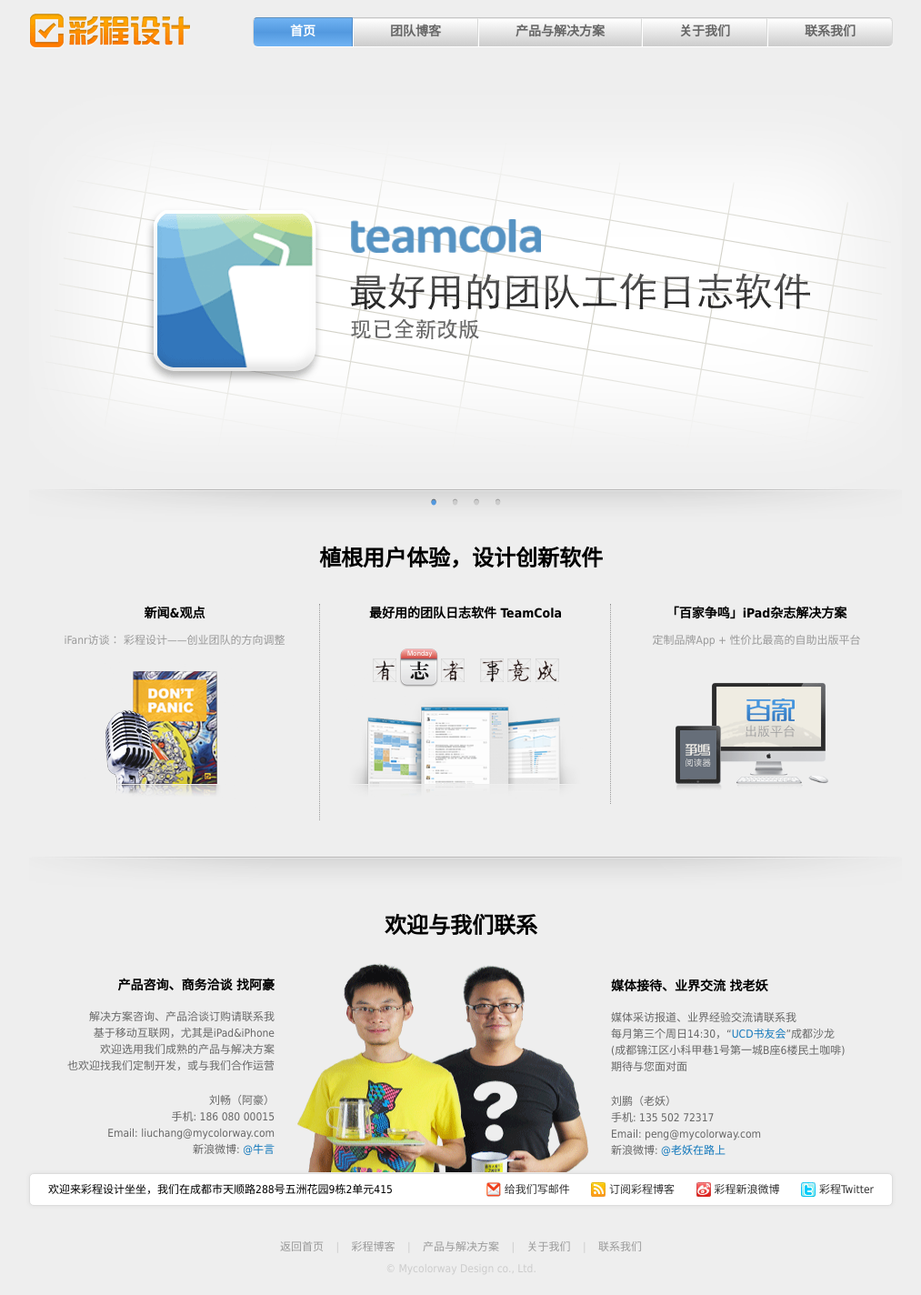
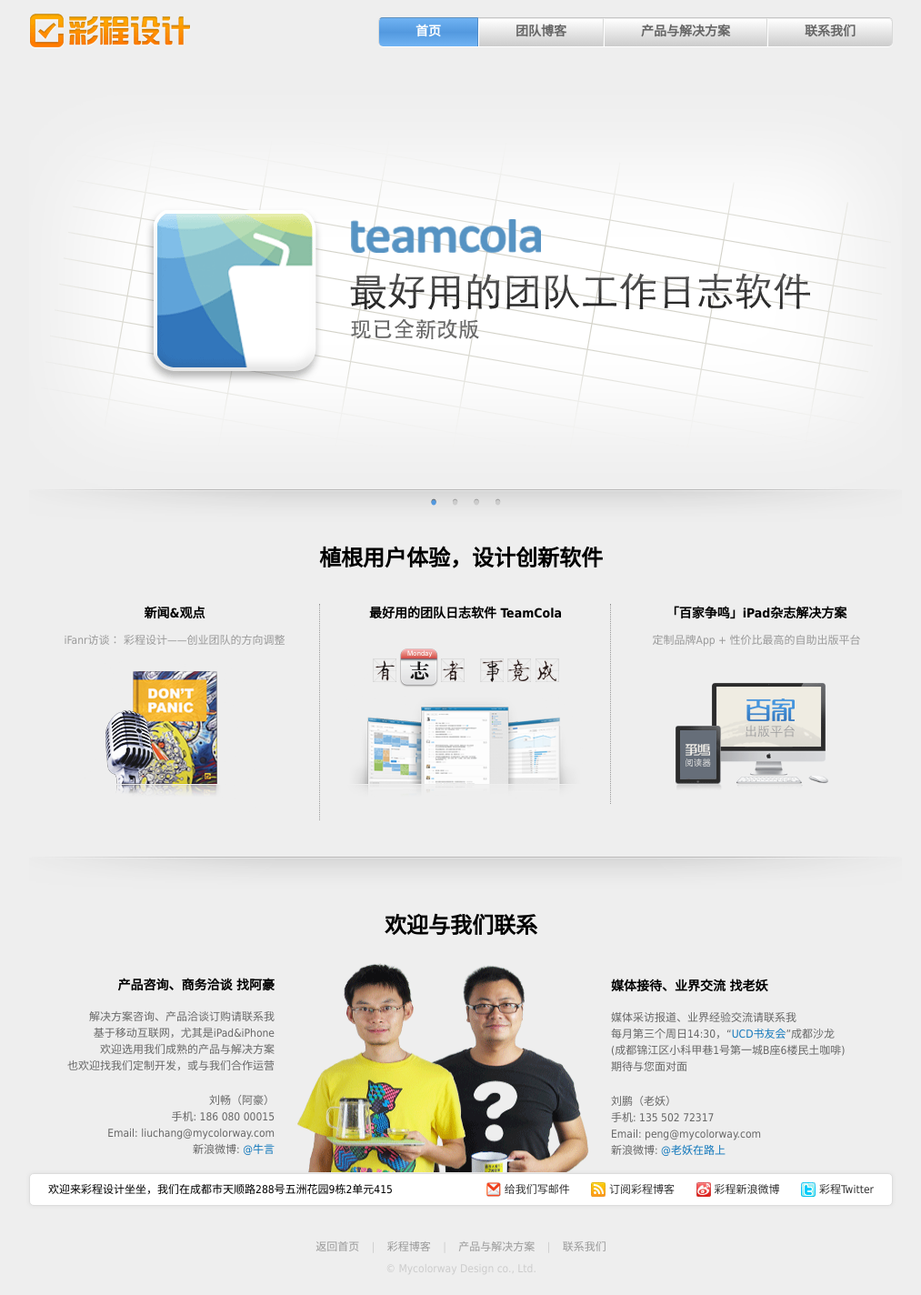
Before and after one commit to mycolorway/ccw-site, a plain HTML site: page index.html in a window 1280 px wide. Shown: the whole page at 91% size, without its empty margins (133-1146 px from the left). Drawn offline with Linux system fonts and the light colour scheme.

```diff
--- a/index.html
+++ b/index.html
@@ -34,7 +34,7 @@
 				<a class="cur first" href="index.html">首页</a>
 				<a href="http://blog.mycolorway.com/">团队博客</a>
 				<a href="apps.html">产品与解决方案</a>
-				<a href="team.html">关于我们</a>
+				<!--<a href="team.html">关于我们</a>-->
 				<a class="last" href="contact.html">联系我们</a>
 			</div>
 		</div>
@@ -135,7 +135,7 @@
 				<a href="index.html">返回首页</a> |
 				<a href="http://blog.mycolorway.com/">彩程博客</a> |
 				<a href="apps.html">产品与解决方案</a> |
-				<a href="team.html">关于我们</a> |
+				<!--<a href="team.html">关于我们</a> | -->
 				<a href="contact.html">联系我们</a>
 			</p>
 			<span class="copyright">&copy; Mycolorway Design co., Ltd.</span>
```
